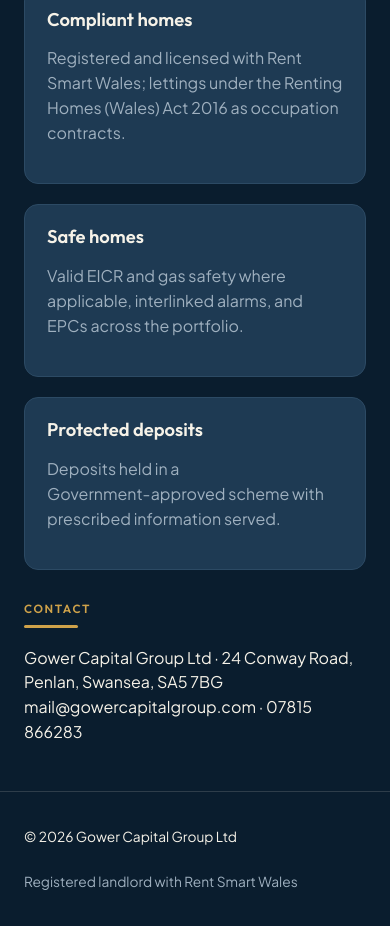
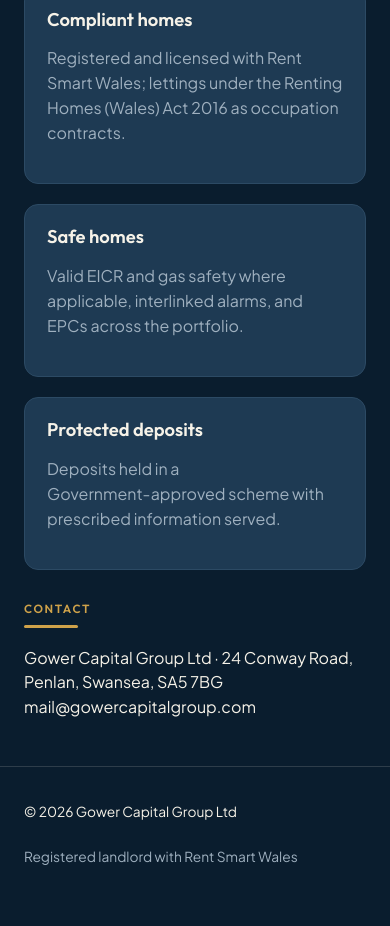
Before and after one commit to alexobrien1/Gower, a website: page public/capital/index.html in a window 390 px wide. Shown: the part 1038-1964 px from the top of the page. After the commit the page ends 1940 px from the top, so only its background shows below. Drawn offline with Linux system fonts and the light colour scheme.

Commit message:
Update contact information in index.html
Removed phone number from contact information.

```diff
--- a/public/capital/index.html
+++ b/public/capital/index.html
@@ -41,7 +41,7 @@
   </section>
   <div class="wrap" id="contact"><section>
     <div class="eyebrow">Contact</div><div class="rule"></div>
-    <p>Gower Capital Group Ltd · 24 Conway Road, Penlan, Swansea, SA5 7BG<br>mail@gowercapitalgroup.com · 07815 866283</p>
+    <p>Gower Capital Group Ltd · 24 Conway Road, Penlan, Swansea, SA5 7BG<br>mail@gowercapitalgroup.com</p>
   </section></div>
   <footer class="site"><div class="wrap footer-grid">
     <span>© 2026 Gower Capital Group Ltd</span>
```
